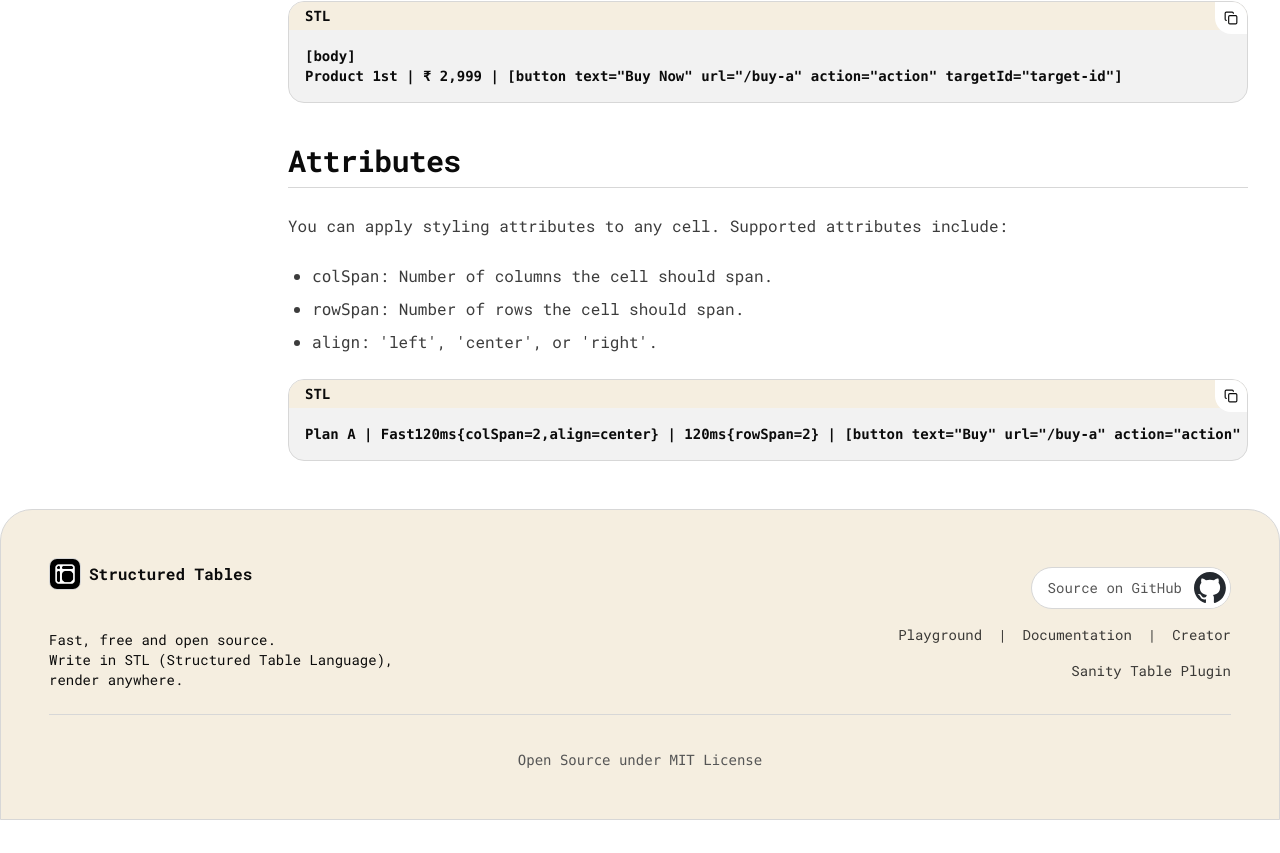
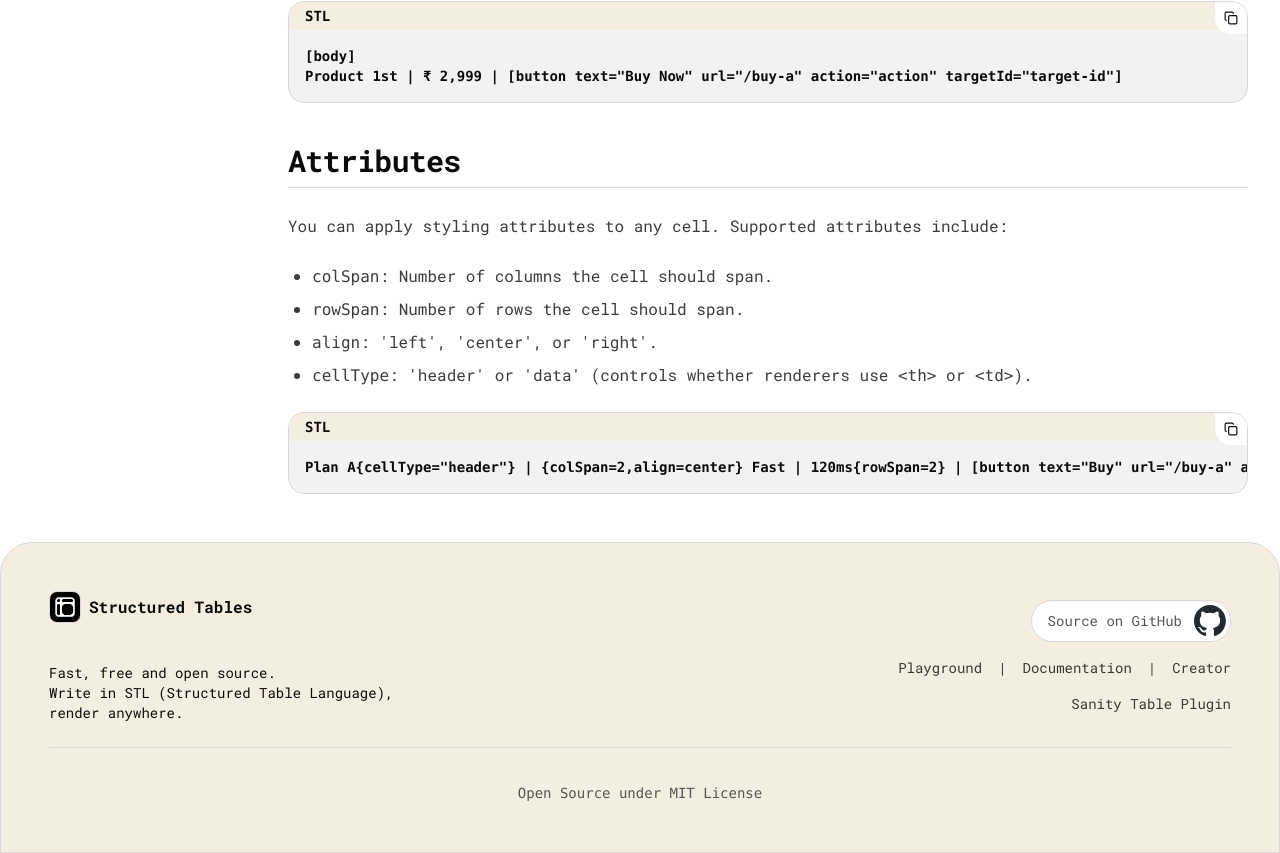
Before and after one commit to ameghcoder/structured-table, a Next.js app in the folder apps/web/: page /docs/stl-syntax in a window 1280 px wide. Shown: the part 1583-2436 px from the top of the page. Before the commit the page ends 2403 px from the top, so only its background shows below. Built offline with nearby package versions, Linux system fonts and the light colour scheme.

Commit message:
docs(stl): document cellType attribute

```diff
--- a/apps/web/src/app/docs/stl-syntax/page.tsx
+++ b/apps/web/src/app/docs/stl-syntax/page.tsx
@@ -79,9 +79,10 @@ Product 1st | ₹ 2,999 | [button text="Buy Now" url="/buy-a" action="action" ta
                 <li><code>colSpan</code>: Number of columns the cell should span.</li>
                 <li><code>rowSpan</code>: Number of rows the cell should span.</li>
                 <li><code>align</code>: &apos;left&apos;, &apos;center&apos;, or &apos;right&apos;.</li>
+                <li><code>cellType</code>: &apos;header&apos; or &apos;data&apos; (controls whether renderers use <code>&lt;th&gt;</code> or <code>&lt;td&gt;</code>).</li>
             </ul>
             <TypographyBlockCode lang="STL">
-                {`Plan A | Fast120ms{colSpan=2,align=center} | 120ms{rowSpan=2} | [button text="Buy" url="/buy-a" action="action" targetId="target-id"]`}
+                {`Plan A{cellType="header"} | {colSpan=2,align=center} Fast | 120ms{rowSpan=2} | [button text="Buy" url="/buy-a" action="action" targetId="target-id"]`}
             </TypographyBlockCode>
         </div>
     )
```
Also changed, not shown: 1 other file (tests, documents, lock files or other folders).
